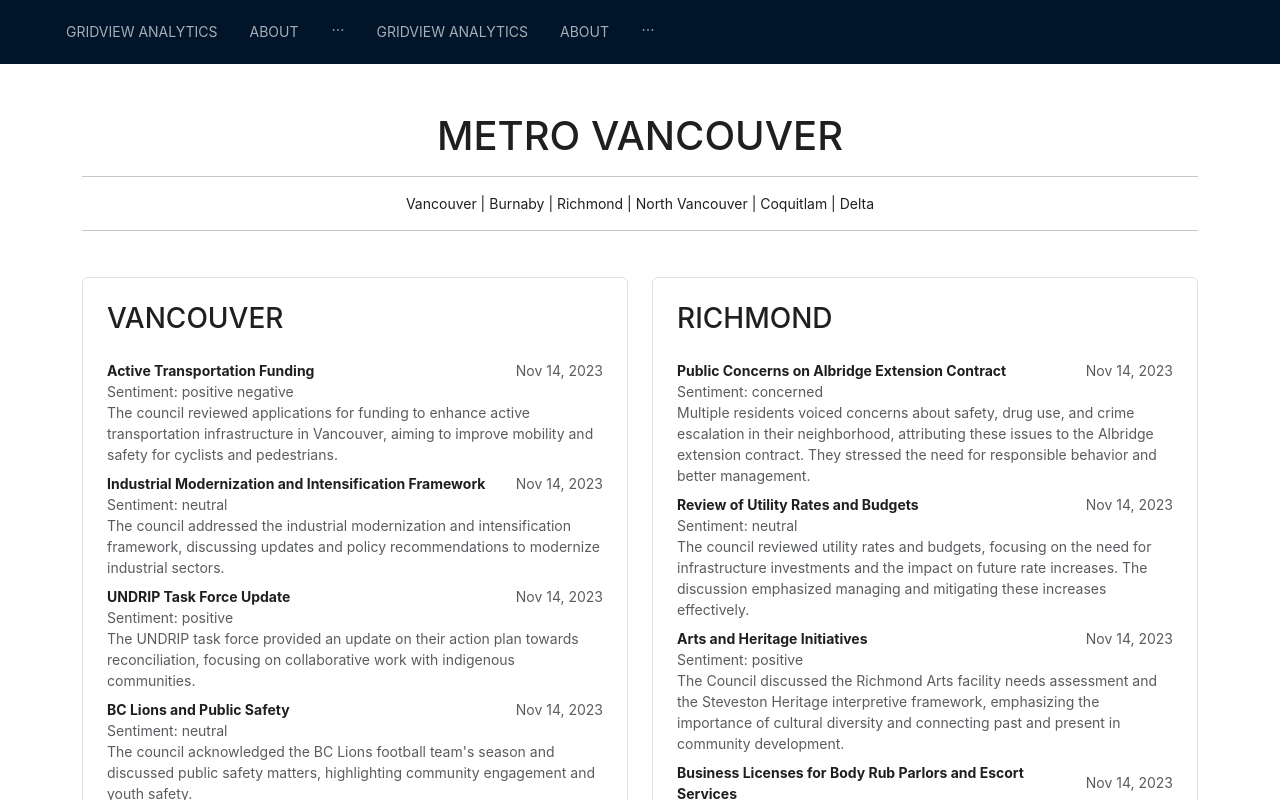
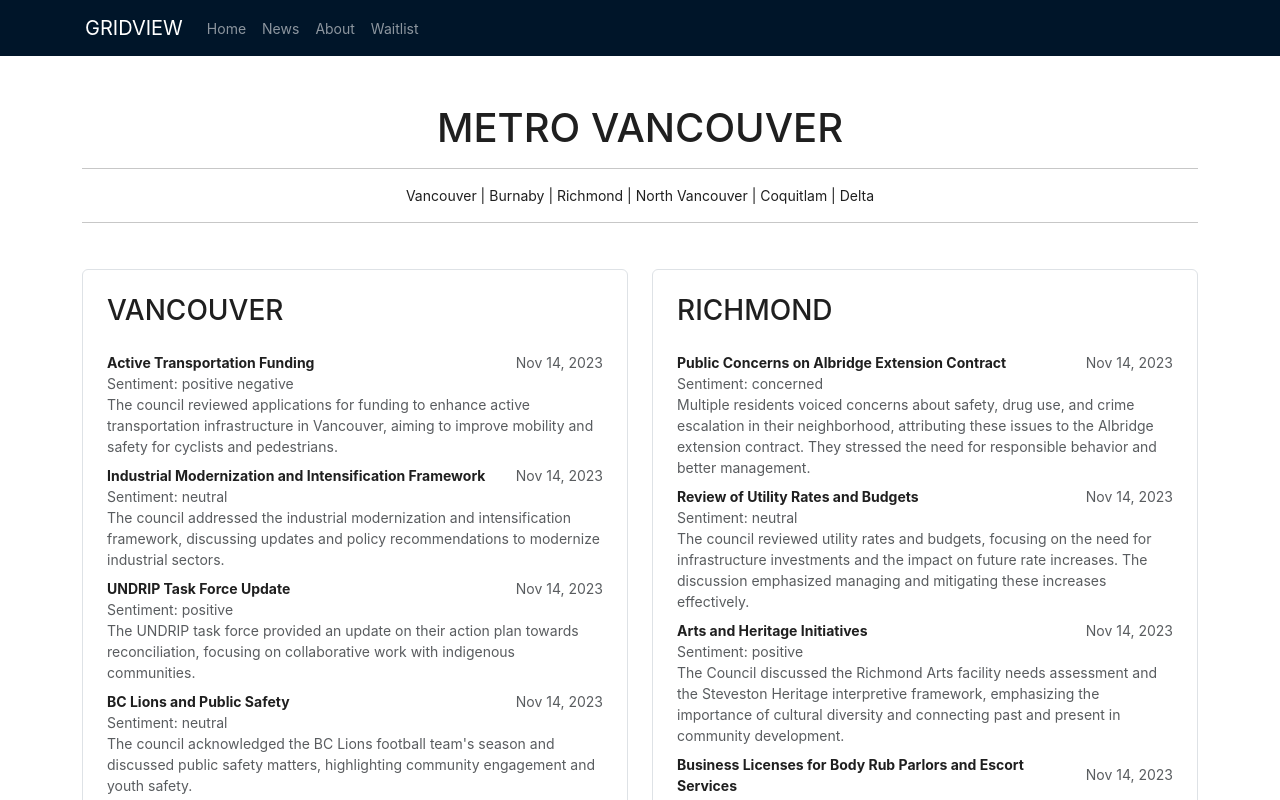
Before and after one commit to albertkim/gridview-analytics-web, a React (Create React App) app: page /news in a window 1280 px wide. Shown: the top 800 px of the page. Built offline with nearby package versions, Linux system fonts and the light colour scheme.

Commit message:
Finally have a consistent menu

```diff
--- a/src/App.tsx
+++ b/src/App.tsx
@@ -1,63 +1,85 @@
-import { useState } from 'react'
-import { Layout, Menu, Button } from 'antd'
+import { useState, useEffect, useRef } from 'react'
+import { Layout } from 'antd'
 import { BrowserRouter, Routes, Route, Link } from 'react-router-dom'
 import { HomeFooter } from './pages/HomeFooter'
 import { HomePage } from './pages/HomePage'
 import { AboutPage } from './pages/AboutPage'
 import { DemoPage } from './pages/DemoPage'
 import { NewsPage } from './pages/NewsPage'
-import { MenuOutlined } from '@ant-design/icons'
 const { Header, Content, Footer } = Layout
 
 function App() {
 
-  const [expanded, setExpanded] = useState(false)
+  const [menuExpanded, setMenuExpanded] = useState(false)
+  const navRef = useRef<HTMLDivElement>(null);
 
-  const toggleMenu = () => {
-    setExpanded(!expanded);
-    console.log(expanded)
-  };
+  const handleMenuExpanded = () => setMenuExpanded(!menuExpanded)
 
-  const menu = (
-    <Menu mode='horizontal' theme='dark' style={{ display: 'flex', alignItems: 'center' }}>
-      <Menu.Item key='home'>
-        <Link to='/'>GRIDVIEW ANALYTICS</Link>
-      </Menu.Item>
-      <Menu.Item key='about'>
-        <Link to='/about'>ABOUT</Link>
-      </Menu.Item>
-      <Menu.Item key='news'>
-        <Link to='/news'>NEWS</Link>
-      </Menu.Item>
-      <Menu.Item key='demo'>
-        <Link to='/demo'>WAITLIST</Link>
-      </Menu.Item>
-    </Menu>
-  )
+  useEffect(() => {
+    const handleClickOutside = (event: MouseEvent) => {
+      if (navRef.current && !navRef.current.contains(event.target as Node)) {
+        setMenuExpanded(false)
+      }
+    };
+
+    document.addEventListener('mousedown', handleClickOutside);
+    return () => {
+      document.removeEventListener('mousedown', handleClickOutside);
+    };
+  }, [navRef]);
 
   return (
     <BrowserRouter>
       <Layout>
 
-        <Header style={{
+        <div style={{
           position: 'sticky',
           top: 0,
-          zIndex: 1,
+          zIndex: 99,
           width: '100%',
           display: 'flex',
-          alignItems: 'center'
+          alignItems: 'center',
+          backgroundColor: '#001529'
         }}>
 
-          <div className='menu-large'>
-            {menu}
-          </div>
-          <div className={`menu-small ${expanded ? 'visible' : ''}`}>
-            {menu}
-          </div>
+          <nav
+            className='container navbar navbar-expand-md navbar-dark'
+            style={{color: 'white'}}
+            ref={navRef}>
 
-          <Button className='hamburger-button' onClick={toggleMenu} icon={<MenuOutlined />} />
+            <a className='navbar-brand' style={{marginLeft: 15}} href='/'>GRIDVIEW</a>
 
-        </Header>
+            <button
+              className='navbar-toggler ml-auto'
+              type='button'
+              data-toggle='collapse'
+              ata-target='#navbarNav'
+              onClick={handleMenuExpanded}
+              style={{marginRight: 15}}>
+              <span className='navbar-toggler-icon'></span>
+            </button>
+
+            <div className={`${menuExpanded ? '' : 'collapse'} navbar-collapse`}>
+              <ul className='navbar-nav'>
+                <li className='nav-item'>
+                  <a className='nav-link' href='/'>Home</a>
+                </li>
+                <li className='nav-item'>
+                  <a className='nav-link' href='/news'>News</a>
+                </li>
+                <li className='nav-item'>
+                  <a className='nav-link' href='/about'>About</a>
+                </li>
+                <li className='nav-item'>
+                  <a className='nav-link' href='/demo'>Waitlist</a>
+                </li>
+              </ul>
+            </div>
+
+          </nav>
+
+        </div>
+
         <Content style={{backgroundColor: 'white'}}>
 
           <Routes>
```
